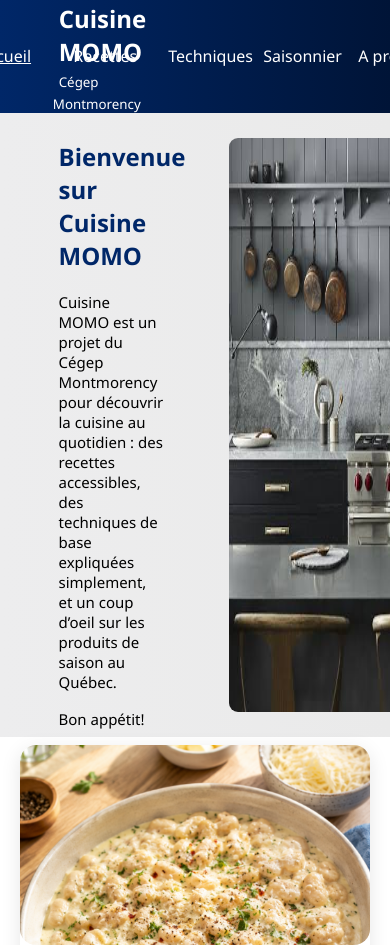
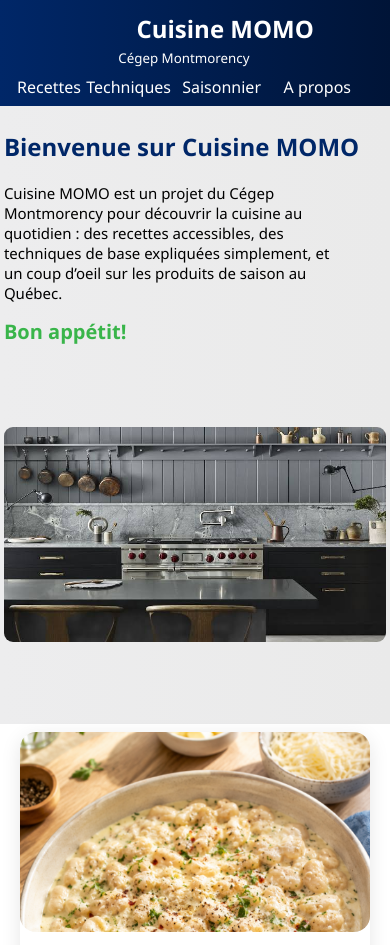
Before and after one commit to Yukio218/interface-web, a plain HTML site: page TP1/index.html in a window 390 px wide. Shown: the top 945 px of the page. Drawn offline with Linux system fonts and the light colour scheme.

Commit message:
[Sauvegarde] Accueil UI Complété.

```diff
--- a/TP1/styles/accueil.css
+++ b/TP1/styles/accueil.css
@@ -23,8 +23,9 @@ main {
 
 .hero-gauche {
   width: 30%;
-  padding: 2% 1% 2% 15%;
+  padding: 2% 1% 2% 12%;
 }
+
 
 .hero-gauche > h1 {
   color: var(--primary-color);
@@ -36,12 +37,15 @@ main {
 }
 
 .hero-gauche > sub {
-  font-size: 15px;
+  font-size: 20px;
+  font-weight: bold;
+  color: var(--secondary-color);
 }
 
 .hero-image {
   border-radius: 9px;
-  max-width: 99%;
+  height: 1%;
+  min-width: 350px;
   margin: 25px 50px;
   background-color: rgba(0, 0, 0, 0);
 }
@@ -63,8 +67,6 @@ article {
   min-width: 350px;
   margin: 2% 2%;
 }
-
-
 
 .card:last-child {
   margin-left: auto;
@@ -102,11 +104,37 @@ article {
   background: linear-gradient(to right, var(--secondary-color), #309539);
 }
 
-@media (min-width: 1024px) {
+@media (max-width: 1024px) {
+  .hero-image {
+    margin: 25px 40px;
+  }
+
+  .hero-gauche {
+    width: 40%;
+    padding: 2% 1% 2% 2%;
+  }
 }
 
-@media (min-width: 768px) {
+@media (max-width: 768px) {
+  .hero-section {
+    max-width: 100%;
+    display: block;
+  }
+
+  .hero-gauche {
+    width: 98%;
+    padding: 1% 1%;
+    margin: none;
+  }
+
+  .hero-image {
+    max-width: 98%;
+    object-fit: cover;
+    margin: 20% 1%;
+    background-color: rgba(0, 0, 0, 0);
+  }
 }
 
-@media (min-width: 480px) {
+@media (max-width: 480px) {
+
 }
--- a/TP1/styles/main.css
+++ b/TP1/styles/main.css
@@ -7,7 +7,7 @@ header {
 }
 
 .titre {
-  margin-left: 13.55%;
+  margin-left: 10.55%;
 }
 
 nav > ul {
@@ -33,7 +33,7 @@ nav > ul {
 }
 
 nav {
-  width: 80%;
+  width: 100%;
   display: flex;
   justify-content: space-around;
   align-items: center;
@@ -102,14 +102,62 @@ footer > p {
 }
 
 
-@media (min-width: 1024px) {
+@media (max-width: 1024px) {
+  .titre {
+    margin-left: 2%;
+  }
+
+  nav > ul > li {
+    margin: 0px;
+    padding: 0px;
+    width: 80%;
+    display: flex;
+    justify-content: right;
+  }
+
 
 }
 
-@media (min-width: 768px) {
+@media (max-width: 768px) {
+  header {
+    display: block;
+    text-align: center;
+  }
+
+  .titre {
+    margin: 0px 20%;
+  }
+
+  .titre > h2 {
+    text-wrap: nowrap;
+    margin: 0px 20%;
+    padding: 5% 5% 0% 5%;
+  }
+  .titre > sub {
+    margin: 0px 10%;
+    padding: 0% 9.5% 0% 0%;
+  }
+
+  nav > ul {
+    margin: 0px;
+    padding: 2% 0px;
+  }
+
+  .footer > div {
+    display: grid;
+    grid-template-columns: auto auto;
+    gap: 10px 10%;
+    min-height: 32vh;
+  }
+
+  footer > p {
+    margin: 0px 3%;
+    padding: 16px 10%;
+  }
+
 
 }
 
-@media (min-width: 480px) {
+@media (max-width: 480px) {
 
 }
```
Also changed, not shown: demo/chapitre-3/javascript/index.html (added, +15 -0 lines), demo/chapitre-3/javascript/script.js (added, +40 -0 lines).
